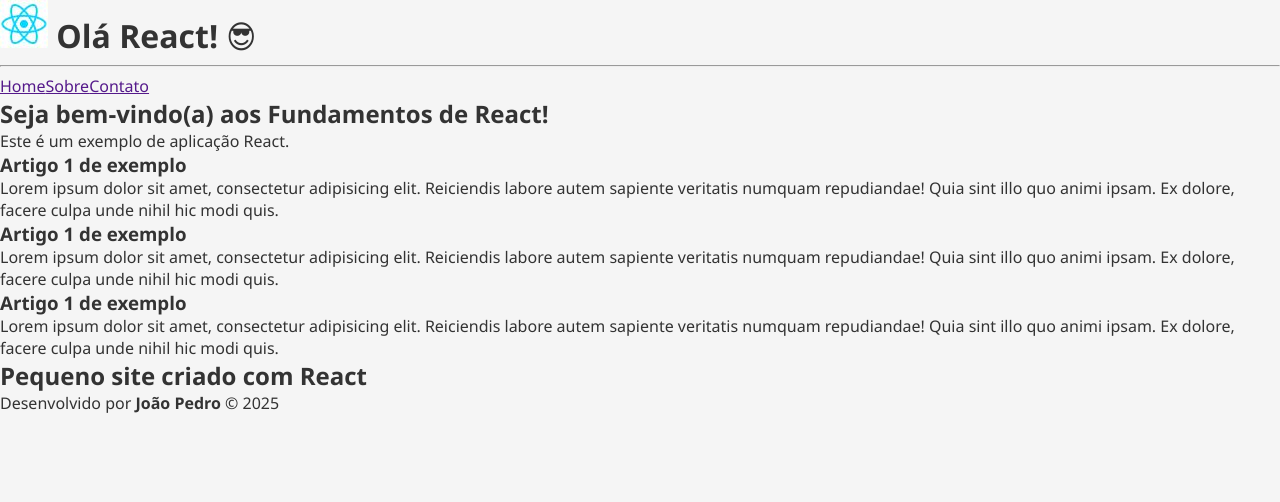
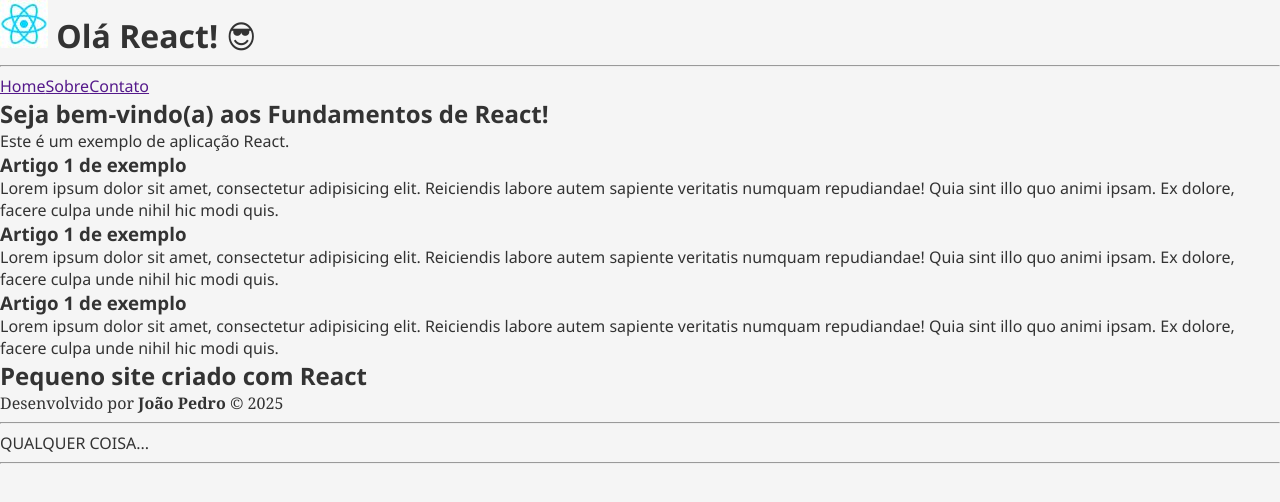
Before and after one commit to joaopedro-style/react-fundamentos, a React (Vite) app: page / in a window 1280 px wide. Shown: the top 502 px of the page. Built offline with nearby package versions, Linux system fonts and the light colour scheme.

Commit message:
Cria e aplica classe

```diff
--- a/src/components/Rodape.tsx
+++ b/src/components/Rodape.tsx
@@ -1,10 +1,15 @@
 export default function Rodape() {
   return (
+    <>
       <footer>
         <h2>Pequeno site criado com React</h2>
         <p>
           Desenvolvido por <b>João Pedro</b> &copy; 2025
         </p>
       </footer>
+      <hr />
+      <p className="outro-texto">Qualquer coisa...</p>
+      <hr />
+    </>
   );
 }
--- a/src/global.css
+++ b/src/global.css
@@ -18,3 +18,13 @@ body {
   background-color: #f5f5f5;
   color: #333;
 }
+
+/* Seletor descendente */
+footer p {
+  font-family: Cambria, serif;
+}
+
+/* Seletor classe */
+.outro-texto {
+  text-transform: uppercase;
+}
```
Lines whose indentation alone changed are shown as unchanged.
